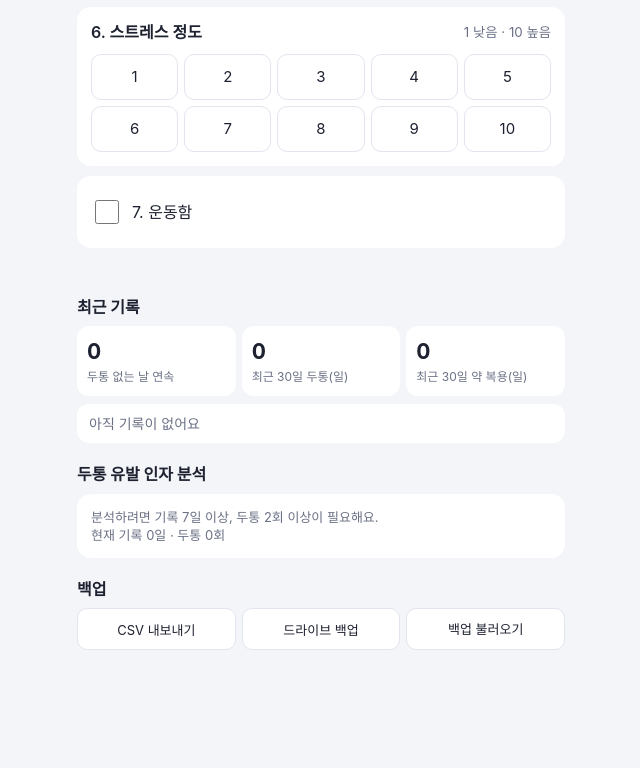
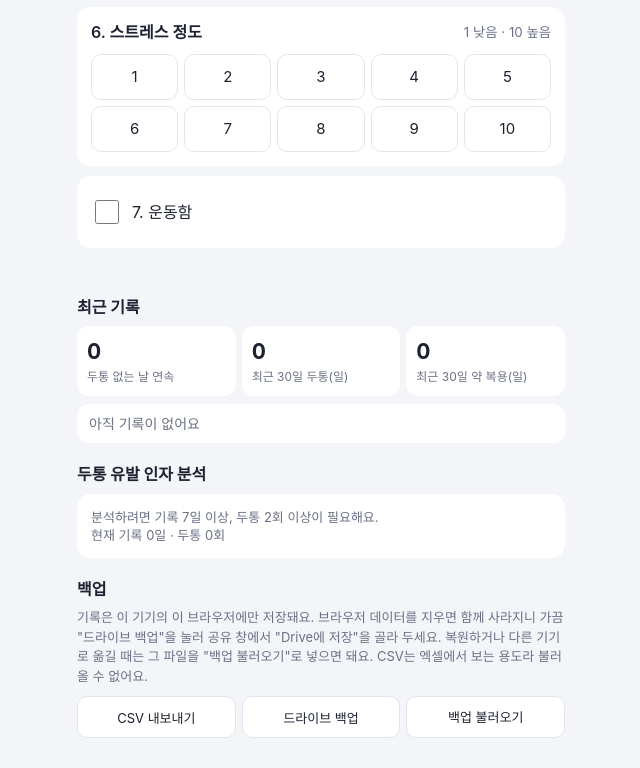
Before and after one commit to kindkirin-art/kindkirin, a plain HTML site: page headache-diary/index.html in a window 1280 px wide. Shown: the part 785-1553 px from the top of the page, without its empty margins (319-959 px from the left). Before the commit the page ends 1479 px from the top, so only its background shows below. Drawn offline with Linux system fonts and the light colour scheme.

Commit message:
Headache diary: add backup explanation text
Co-Authored-By: Claude Opus 5.5 <noreply@anthropic.com>
Claude-Session: https://claude.ai/code/session_016YbCYZbmbvRuX9h79TsLyj

```diff
--- a/headache-diary/index.html
+++ b/headache-diary/index.html
@@ -100,6 +100,7 @@
   .an-bar { height: 8px; border-radius: 4px; background: var(--line); margin-top: 6px; position: relative; overflow: hidden; }
   .an-bar i { position: absolute; left: 0; top: 0; bottom: 0; background: var(--bad); border-radius: 4px; }
   .an-bar b { position: absolute; top: 0; bottom: 0; width: 2px; background: var(--text); }
+  .bak-desc { font-size: 13px; color: var(--muted); line-height: 1.5; margin: 0 0 10px; }
   .backup-info { font-size: 12px; color: var(--muted); text-align: center; margin: 8px 0 0; }
   .backup-info.warn { color: var(--bad); }
   .empty { color: var(--muted); font-size: 14px; text-align: center; padding: 12px; }
@@ -186,6 +187,7 @@
   <section class="card" id="analysis"></section>
 
   <h2>백업</h2>
+  <p class="bak-desc">기록은 이 기기의 이 브라우저에만 저장돼요. 브라우저 데이터를 지우면 함께 사라지니 가끔 "드라이브 백업"을 눌러 공유 창에서 "Drive에 저장"을 골라 두세요. 복원하거나 다른 기기로 옮길 때는 그 파일을 "백업 불러오기"로 넣으면 돼요. CSV는 엑셀에서 보는 용도라 불러올 수 없어요.</p>
   <div class="tools" style="margin-top:0">
     <button id="exportCsv">CSV 내보내기</button>
     <button id="exportJson">드라이브 백업</button>
```
